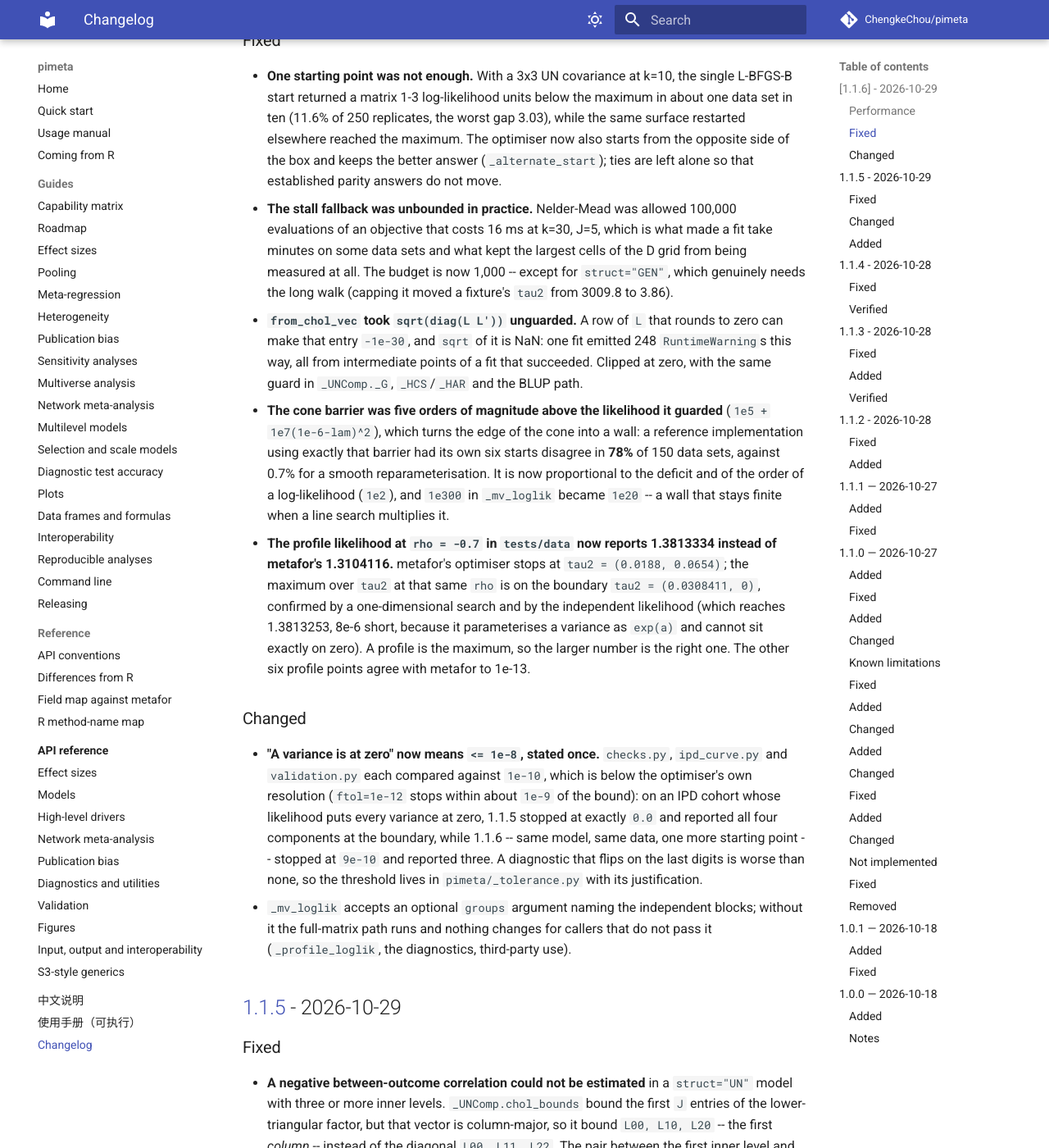
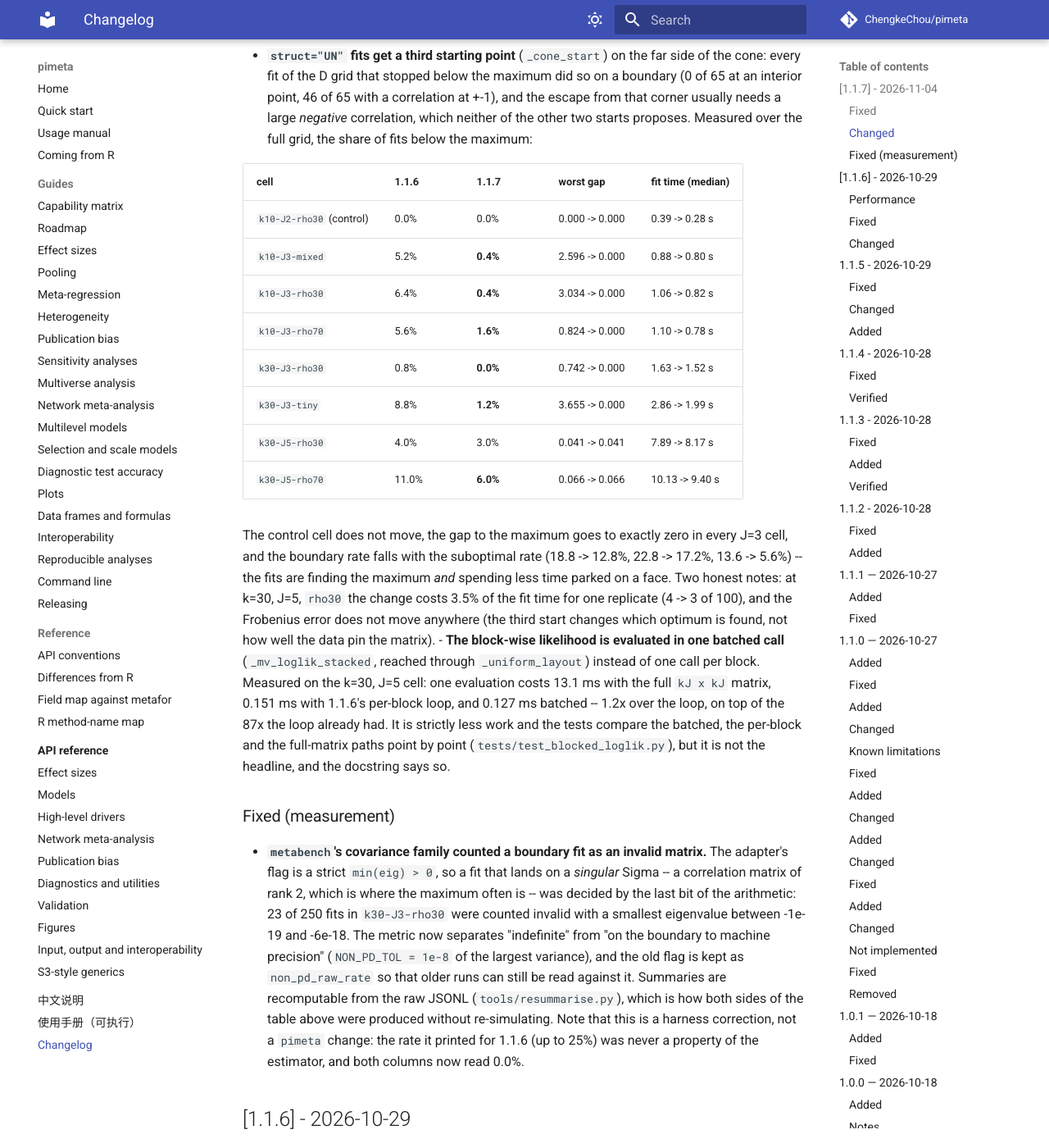
Before and after one commit to ChengkeChou/pimeta, an MkDocs documentation site: the page built from docs/changelog.md, in a window 1280 px wide and 1400 px high, scrolled down 807 px. Shown: the whole window at 82% size. Built offline with MkDocs 1.6.1 and Material for MkDocs 9.7.7, drawn with Linux system fonts in a browser that asks for light colours; comment, search, counter and statistics services are not loaded; some of the changed text lies outside the part shown.

Commit message:
1.1.7: stop throwing away the answer the search already found
Three changes, each chosen by a measurement on the same 8-cell D grid as
1.1.6 (metabench/reports/D_covariance.md).

Fixed: the stall fallback runs Nelder-Mead without bounds, so its answer can
carry a negative Cholesky diagonal -- a different spelling of the same
covariance, since from_chol_vec maps the mirrored vector to the identical
(tau2, rho). The polish handed that point to the bounded L-BFGS-B, scipy
clipped the sign to zero, and the clipped point is a different covariance:
8.687910 -> 11.759299 on the clip, 11.721971 after the polish. That was the
fit that shipped on the hardest replicate, 3.03 log-likelihood units below an
optimum the three starts had already reached. The polish now only replaces a
point it improves; the fit reports 8.687910 against the reference's 8.687910328.

Changed: struct="UN" fits get a third starting point across the cone. Share of
fits below the maximum, 1.1.6 -> 1.1.7: 5.2 -> 0.4, 6.4 -> 0.4, 5.6 -> 1.6,
8.8 -> 1.2, 0.8 -> 0.0, 4.0 -> 3.0, 11.0 -> 6.0 percent, with the control cell
unchanged at 0.0. The largest gap to the independent optimum is exactly 0.000
in every J=3 cell. Fits are 4-26% faster in seven of eight cells, because the
batched likelihood and the shorter walk cover the extra start; the exception
is k30-J5-rho30 (+3.5%, one replicate).

Changed: the block-wise likelihood is stacked into one batched call -- 1.2x
over 1.1.6's per-block loop (0.151 -> 0.127 ms per evaluation at k=30, J=5),
on top of the 87x the loop already had. Not the headline, and the docstring
says so.

Two hypotheses were measured and removed instead of shipped: a randomised
start (0 hits in 24 seeds; widening the off-diagonal draw from 3 to 20 times
the typical diagonal changed nothing) and a restart-until-settled loop
(unnecessary once the polish was fixed).

Suite: 2559 passed, 6 skipped on Windows (19m38s); Linux gate on the built
wheel, Python 3.12, no PYTHONPATH.

```diff
--- a/docs/changelog.md
+++ b/docs/changelog.md
@@ -3,6 +3,82 @@
 All notable changes to `pimeta` are documented here.
 The format follows [Keep a Changelog](https://keepachangelog.com/en/1.1.0/)
 and the project adheres to [Semantic Versioning](https://semver.org/spec/v2.0.0.html).
+
+## [1.1.7] - 2026-11-04
+
+Three changes, each one chosen by measurement. The measurements are the same
+D grid as 1.1.6 (8 cells, 250 replicates each, seed 20261029, an independent
+likelihood written from the algebra); the before column is the 1.1.6 run.
+
+### Fixed
+
+- **A Nelder-Mead result that beat every start was being discarded.** The stall
+  fallback calls Nelder-Mead *without* bounds, so its answer can carry a
+  negative Cholesky diagonal -- and that is a different spelling of the same
+  covariance, not a worse one: on the hardest replicate of the D grid (k=10,
+  three outcomes, true correlation 0.3) `from_chol_vec` of the mirrored vector
+  returns the identical `(tau2, rho)` and the identical log-likelihood. The
+  polish step then handed that point to L-BFGS-B *with* the box, scipy clipped
+  the negative entry to zero, and the clipped point is a different covariance
+  altogether: the objective went 8.687910 -> 11.759299 on the clip and
+  11.721971 after the polish, and that worse fit was shipped -- 3.03
+  log-likelihood units below an optimum the same call had already found (the
+  three starts reach it; only the polish lost it). The polish now only replaces
+  a point it improves. The fit reports 8.687910 with
+  `tau2 = (0.0356, 0.1645, 0.1101)` and `rho = (-0.0155, -0.9778, 0.2244)`,
+  against the independent reference's 8.687910328.
+
+### Changed
+
+- **`struct="UN"` fits get a third starting point** (`_cone_start`) on the far
+  side of the cone: every fit of the D grid that stopped below the maximum did
+  so on a boundary (0 of 65 at an interior point, 46 of 65 with a correlation
+  at +-1), and the escape from that corner usually needs a large *negative*
+  correlation, which neither of the other two starts proposes. Measured over the
+  full grid, the share of fits below the maximum:
+
+  | cell | 1.1.6 | 1.1.7 | worst gap | fit time (median) |
+  |---|---|---|---|---|
+  | `k10-J2-rho30` (control) | 0.0% | 0.0% | 0.000 -> 0.000 | 0.39 -> 0.28 s |
+  | `k10-J3-mixed` | 5.2% | **0.4%** | 2.596 -> 0.000 | 0.88 -> 0.80 s |
+  | `k10-J3-rho30` | 6.4% | **0.4%** | 3.034 -> 0.000 | 1.06 -> 0.82 s |
+  | `k10-J3-rho70` | 5.6% | **1.6%** | 0.824 -> 0.000 | 1.10 -> 0.78 s |
+  | `k30-J3-rho30` | 0.8% | **0.0%** | 0.742 -> 0.000 | 1.63 -> 1.52 s |
+  | `k30-J3-tiny` | 8.8% | **1.2%** | 3.655 -> 0.000 | 2.86 -> 1.99 s |
+  | `k30-J5-rho30` | 4.0% | 3.0% | 0.041 -> 0.041 | 7.89 -> 8.17 s |
+  | `k30-J5-rho70` | 11.0% | **6.0%** | 0.066 -> 0.066 | 10.13 -> 9.40 s |
+
+  The control cell does not move, the gap to the maximum goes to exactly zero
+  in every J=3 cell, and the boundary rate falls with the suboptimal rate
+  (18.8 -> 12.8%, 22.8 -> 17.2%, 13.6 -> 5.6%) -- the fits are finding the
+  maximum *and* spending less time parked on a face. Two honest notes: at k=30,
+  J=5, `rho30` the change costs 3.5% of the fit time for one replicate
+  (4 -> 3 of 100), and the Frobenius error does not move anywhere (the third
+  start changes which optimum is found, not how well the data pin the matrix).
+- **The block-wise likelihood is evaluated in one batched call**
+  (`_mv_loglik_stacked`, reached through `_uniform_layout`) instead of one call
+  per block. Measured on the k=30, J=5 cell: one evaluation costs 13.1 ms with
+  the full `kJ x kJ` matrix, 0.151 ms with 1.1.6's per-block loop, and 0.127 ms
+  batched -- 1.2x over the loop, on top of the 87x the loop already had. It is
+  strictly less work and the tests compare the batched, the per-block and the
+  full-matrix paths point by point (`tests/test_blocked_loglik.py`), but it is
+  not the headline, and the docstring says so.
+
+### Fixed (measurement)
+
+- **`metabench`'s covariance family counted a boundary fit as an invalid
+  matrix.** The adapter's flag is a strict `min(eig) > 0`, so a fit that lands
+  on a *singular* Sigma -- a correlation matrix of rank 2, which is where the
+  maximum often is -- was decided by the last bit of the arithmetic: 23 of 250
+  fits in `k30-J3-rho30` were counted invalid with a smallest eigenvalue
+  between -1e-19 and -6e-18. The metric now separates "indefinite" from "on the
+  boundary to machine precision" (`NON_PD_TOL = 1e-8` of the largest variance),
+  and the old flag is kept as `non_pd_raw_rate` so that older runs can still be
+  read against it. Summaries are recomputable from the raw JSONL
+  (`tools/resummarise.py`), which is how both sides of the table above were
+  produced without re-simulating. Note that this is a harness correction, not a
+  `pimeta` change: the rate it printed for 1.1.6 (up to 25%) was never a
+  property of the estimator, and both columns now read 0.0%.
 
 ## [1.1.6] - 2026-10-29
 
--- a/pyproject.toml
+++ b/pyproject.toml
@@ -8,7 +8,7 @@
 # (Plain "pmeta" was taken: an unrelated 1 KB stub registered it in 2020.)
 # Source repository: https://github.com/ChengkeChou/pimeta
 name = "pimeta"
-version = "1.1.6"
+version = "1.1.7"
 description = "Pure-Python meta-analysis: fixed/random-effects, network meta-analysis, meta-regression, publication bias and plots — a faithful port of R's metafor, netmeta and meta."
 readme = "README.md"
 requires-python = ">=3.10"
```
Also changed, not shown: CHANGELOG.md (+78 -0 lines), 3 other files.
